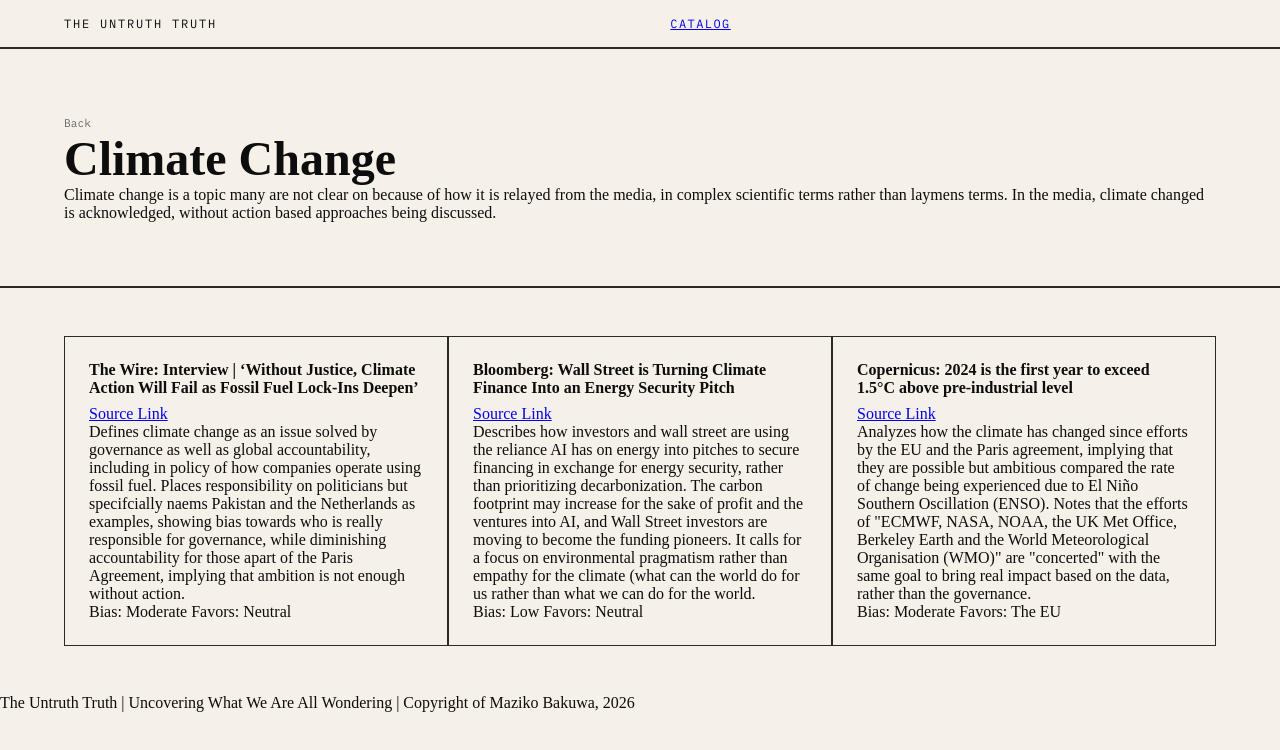
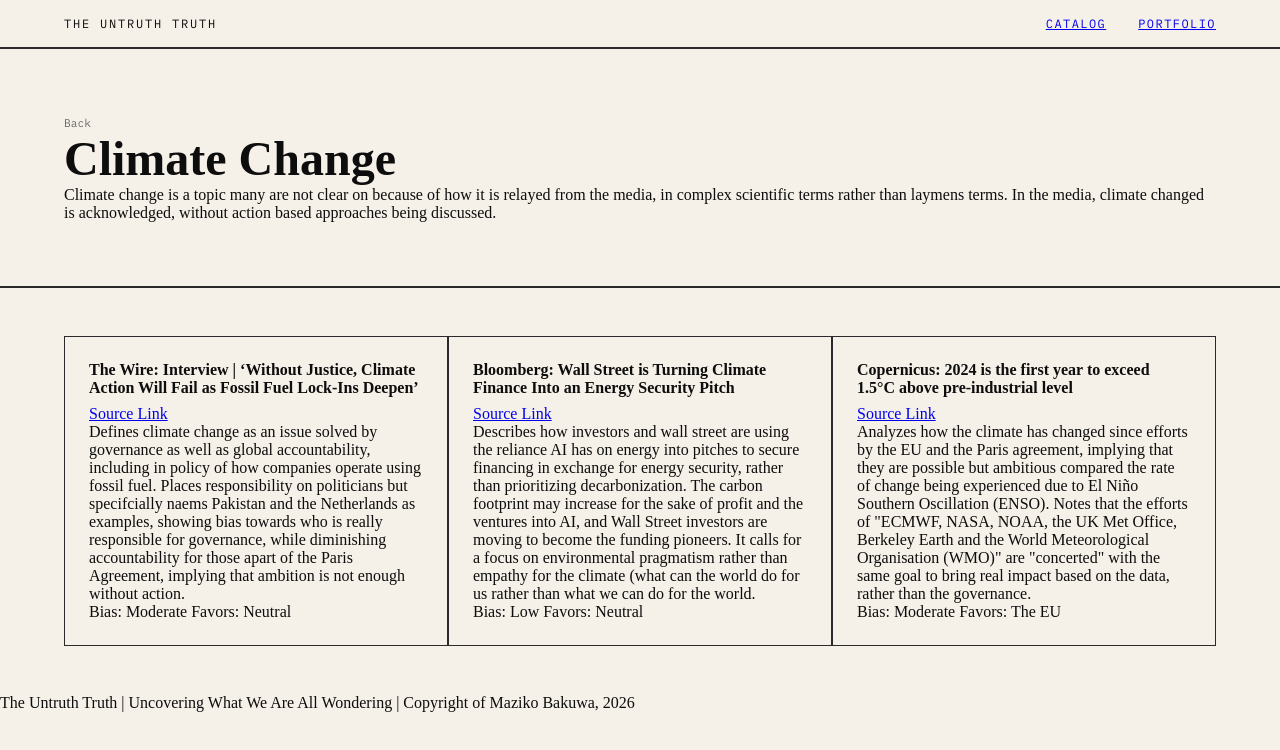
Before and after one commit to mazikobakuwa-netizen/untruthtruth, a plain HTML site: page climate.html in a window 1280 px wide. Drawn offline with Linux system fonts and the light colour scheme.

Commit message:
Fix closing tag for Catalog link in climate.html

```diff
--- a/climate.html
+++ b/climate.html
@@ -14,7 +14,8 @@
 	<nav>
 	 <a class="wordmark" href="index.html">The Untruth Truth</a>
 	   <ul>
-      		<li><a href="#collections">Catalog<a/></li>
+      		<li><a href="#collections">Catalog</a></li>
+		    <li><a href="portfolio.html">Portfolio</a></li>
 		</ul>
 	</nav>
 
```
